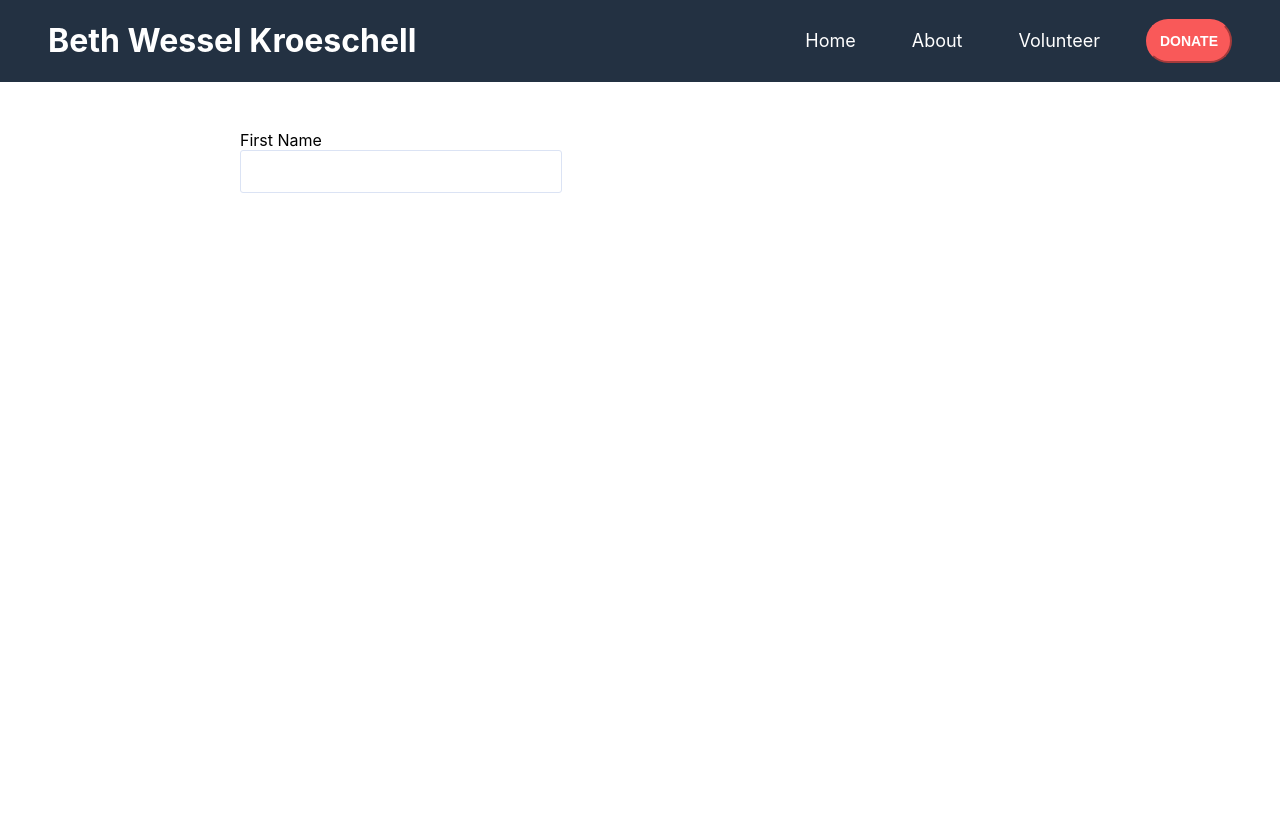
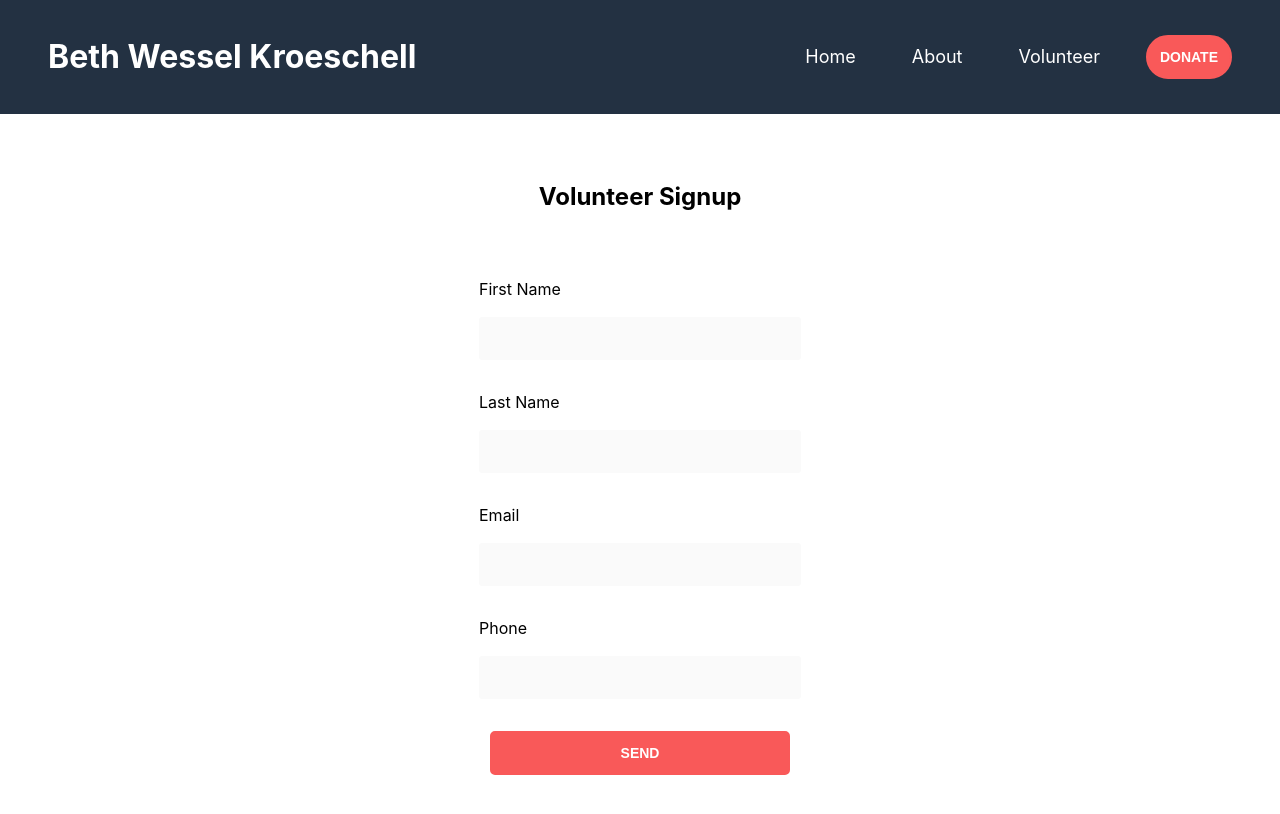
Before and after one commit to JamesODonoghue/wessel-website, a React (Create React App) app: page /volunteer in a window 1280 px wide. Shown: the top 814 px of the page. Built offline with nearby package versions, Linux system fonts and the light colour scheme.

Commit message:
updated volunteer form component for state management. updated some of the form styling

```diff
--- a/src/App.css
+++ b/src/App.css
@@ -7,7 +7,7 @@
 :root {
     --header-bg-color: #233142;
     --button-color: #f95959;
-    --tertiary-color: #e3e3e3;
+    --tertiary-color: #fafafa;
 }
 
 .App-header {
@@ -33,12 +33,12 @@
     padding: 3em;
 }
 
-.main-content__header h2 {
+.h2 {
     font-size: 3rem;
     font-weight: 900;
 }
 
-.main-content__header h4 {
+.h4 {
     font-size: 2rem;
     font-weight: 200;
 }
@@ -50,7 +50,7 @@
 .navbar a {
     text-decoration: none;
     color: #fff;
-    font-size:18px;
+    font-size: 18px;
     margin-right: 2em;
     font-weight: 400;
     transition: all 100ms;
@@ -58,12 +58,16 @@
 
 .navbar a:hover {
     color: var(--button-color);
-
 }
 
 .volunteer-form {
     display: flex;
     flex-direction: column;
+    align-items: center;
+}
+
+.volunteer-form__header {
+    margin-bottom: 3em;
 }
 
 .form-input {
@@ -74,29 +78,32 @@
     display: flex;
     flex-direction: column;
     justify-content: space-between;
+    margin-bottom: 2rem;
 }
 
 .form-input__container input {
     width: 300px;
     padding: 10px;
-	line-height: 18px;;
-	border: 1px solid #dbe3f4;
+    margin-top: 1em;
+    line-height: 18px;
+    border: 1px solid var(--tertiary-color);
     border-radius: 3px;
     font-size: 18px;
+    background-color: var(--tertiary-color);
 }
 
 .header {
     justify-content: space-between;
-    padding: 0 3em;
+    padding: 1em 3em;
     background-color: var(--header-bg-color);
-    color: #fff
+    color: #fff;
 }
 
 .donate-button {
     padding: 12px;
     border-radius: 3em;
+    border: 2px solid var(--button-color);
     background: var(--button-color);
-    border-color: var(--button-color);
     color: #fff;
     text-transform: uppercase;
     font-weight: 900;
@@ -105,10 +112,28 @@
     cursor: pointer;
 }
 
+.send-button button {
+    padding: 12px;
+    border-radius: 5px;
+    border: 2px solid var(--button-color);
+    background: var(--button-color);
+    color: #fff;
+    text-transform: uppercase;
+    font-weight: 900;
+    font-size: 14px;
+    transition: all 100ms;
+    cursor: pointer;
+    width: 300px;
+}
+
+.send-button button:hover {
+    background-color: #fff;
+    color: var(--button-color);
+}
+
 .donate-button:hover {
     background-color: #fff;
     color: var(--button-color);
-    border-color: #fff;
 }
 
 .App-link {
--- a/src/App.js
+++ b/src/App.js
@@ -11,7 +11,7 @@ function App() {
 	return (
 		<Router>
 			<Header/>
-			<div class="main-content">
+			<div className="main-content">
 				<Route path='/' exact component={About} />
 				<Route path='/about' component={About} />
 				<Route path='/volunteer' component={Volunteer} />
--- a/src/components/About.js
+++ b/src/components/About.js
@@ -1,7 +1,7 @@
 import React from 'react';
 function About() {
     return (
-        <section className="main-content">
+        <section>
             <div className="main-content__header">
                 <h2>About</h2>
                 <h4> House District 45</h4>
--- a/src/components/Volunteer.js
+++ b/src/components/Volunteer.js
@@ -1,13 +1,51 @@
 import React from 'react';
-function Volunteer() {
+export default class VolunteerForm extends React.Component {
+
+    constructor(props) {
+        super(props);
+        this.state = {};
+        this.handleChange = this.handleChange.bind(this);
+        this.handleSubmit = this.handleSubmit.bind(this);
+    }
+
+    handleChange({ target }) {
+        let { name, value } = target;
+
+        this.setState({
+            [name]: value
+        });
+    }
+
+    handleSubmit(event) {
+        console.log(this.state);
+        event.preventDefault();
+    }
+    render() {
         return (
-        <form className="volunteer-form">
+            <form className="volunteer-form" onSubmit={this.handleSubmit}>
+                <div className="volunteer-form__header">
+                    <h2>Volunteer Signup</h2>
+                </div>
                 <div className="form-input__container">
                     <label>First Name</label>
-                <input></input>
+                    <input name="firstName" onChange={this.handleChange}></input>
+                </div>
+                <div className="form-input__container">
+                    <label>Last Name</label>
+                    <input name="lastName" onChange={this.handleChange}></input>
+                </div>
+                <div className="form-input__container">
+                    <label>Email</label>
+                    <input name="email" onChange={this.handleChange}></input>
+                </div>
+                <div className="form-input__container">
+                    <label>Phone</label>
+                    <input name="phone" onChange={this.handleChange}></input>
+                </div>
+                <div className="send-button">
+                    <button type="submit"> Send </button>
                 </div>
             </form>
         )
     }
-
-export default Volunteer
+}
```
Lines whose indentation alone changed are shown as unchanged.
